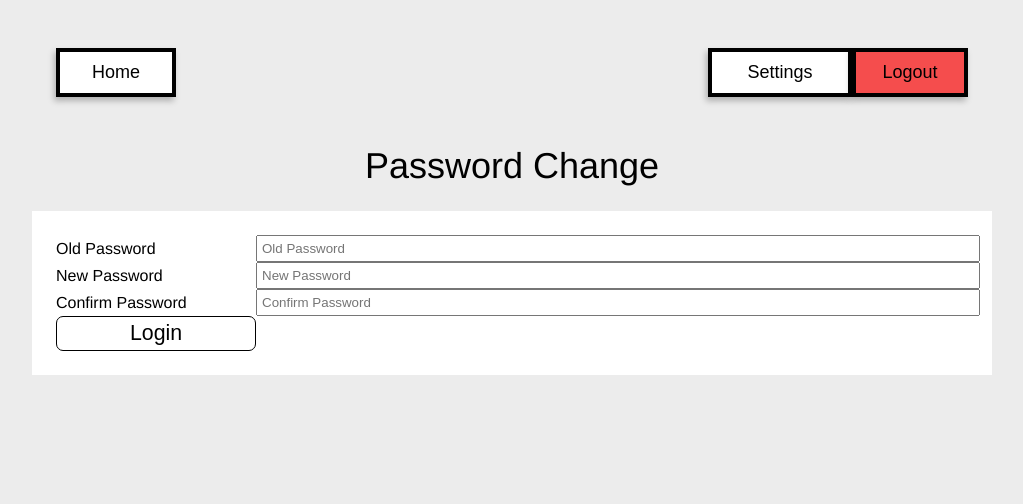
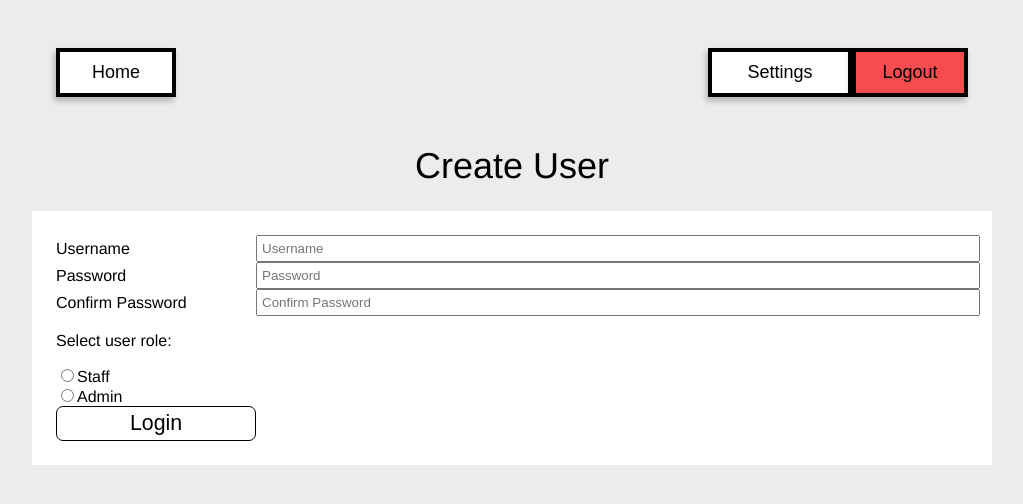
Before and after one commit to NubPaws/Hotel-Management, a React (Vite) app in the folder frontend/: page / in a window 1280 px wide. Shown: the top 504 px of the page, without its empty margins (128-1151 px from the left). Built offline with nearby package versions, Linux system fonts and the light colour scheme.

Commit message:
Added UserCreation screen and validations

```diff
--- a/frontend/src/App.tsx
+++ b/frontend/src/App.tsx
@@ -2,6 +2,7 @@ import './App.css'
 import {LoginScreen} from './Authentication/LoginScreen'
 import { ChangePassword } from './Authentication/PasswordChange'
 import { NavigationBar } from './UIElements/NavigationBar'
+import { UserCreationScreen } from './Authentication/UserCreationScreen'
 
 function App() {
 
@@ -9,7 +10,8 @@ function App() {
     <div className="appContainer">
       <NavigationBar />
       {/* <LoginScreen /> */}
-      <ChangePassword />
+      {/* <ChangePassword /> */}
+      <UserCreationScreen />
     </div>
   )
 }
--- a/frontend/src/Authentication/PasswordChange.tsx
+++ b/frontend/src/Authentication/PasswordChange.tsx
@@ -8,15 +8,15 @@ export function ChangePassword() {
         <CenteredLabel labelName="Password Change" />
         <form className="fieldsContainer">
           <Input id="oldPassword" className="field" type="password" name="oldPassword"
-                    placeholder="Old Password" errorMessageId="oldPasswordErrorMessage">
+                    placeholder="Old Password">
                     Old Password
           </Input>
           <Input id="newPassword" className="field" type="password" name="newPassword"
-                    placeholder="New Password" errorMessageId="newPasswordErrorMessage">
+                    placeholder="New Password">
                     New Password
           </Input>
           <Input id="confirmPassword" className="field" type="password" name="confirmPassword"
-                    placeholder="Confirm Password" errorMessageId="confirmPasswordErrorMessage">
+                    placeholder="Confirm Password">
                     Confirm Password
           </Input>
           <Button
--- /dev/null
+++ b/frontend/src/Authentication/UserCreationScreen.tsx
@@ -0,0 +1,61 @@
+import { useState } from "react"
+import { Input } from "../UIElements/Input"
+import { Button } from "../UIElements/Button"
+import { CenteredLabel } from "../UIElements/CenteredLabel"
+import { validateUserCreation } from "./Validation";
+
+export function UserCreationScreen() {
+    const [username, setUsername] = useState("");
+    const [password, setPassword] = useState("");
+    const [confirmPasswordText, setConfirmPasswordText] = useState("");
+
+    let [usernameErrorMessage, setUsernameErrorMessage] = useState("");
+    let [passwordErrorMessage, setPasswordErrorMessage] = useState("");
+    let [confirmPasswordFailedMessage, setConfirmPasswordFailedMessage] = useState("");
+
+    return (
+      <>
+        <CenteredLabel labelName="Create User" />
+        <form className="fieldsContainer">
+          <Input id="username" className="field" type="text" name="username"
+                      placeholder="Username"
+                      onChange={(e) => setUsername(e.target.value)}>
+                      Username
+          </Input>
+          <div>{usernameErrorMessage}</div>
+          <Input id="password" className="field" type="password" name="password"
+                    placeholder="Password"
+                    onChange={(e) => setPassword(e.target.value)}>
+                    Password
+          </Input>
+          <div>{passwordErrorMessage}</div>
+          <Input id="confirmPassword" className="field" type="password" name="confirmPassword"
+                    placeholder="Confirm Password"
+                    onChange={(e) => setConfirmPasswordText(e.target.value)}>
+                    Confirm Password
+          </Input>
+          <div>{confirmPasswordFailedMessage}</div>
+          <div className="userRoleContainer" >
+            <p>Select user role:</p>
+            <input type="radio" id="staff" name="role" value="staff"></input>
+            <label htmlFor ="staff">Staff</label>
+            <br/>
+            <input type="radio" id="admin" name="role" value="admin"></input>
+            <label htmlFor="admin">Admin</label>
+          </div>
+          <Button
+                    className="fieldLabel"
+                    bgColor="white"
+                    textColor="black"
+                    borderWidth="1px"
+                    onClick={() => validateUserCreation(username,
+                                                        password,
+                                                        confirmPasswordText,
+                                                        setUsernameErrorMessage,
+                                                        setConfirmPasswordFailedMessage)}>
+                    Login
+          </Button>
+        </form>
+      </>
+    )
+}
--- /dev/null
+++ b/frontend/src/Authentication/Validation.tsx
@@ -0,0 +1,53 @@
+import { Dispatch, SetStateAction } from "react";
+
+const USERNAME_MIN_LENGTH = 4;
+const PASSWORD_MIN_LENGTH = 4;
+
+// Validated all the fields required to create user
+function validateUserCreation(username: string,
+    password: string,
+    confirmPasswordText: string,
+    setUsernameErrorMessage: Dispatch<SetStateAction<string>>,
+    setConfirmPasswordFailedMessage: Dispatch<SetStateAction<string>>,
+) {
+    if (!validateUsername(username, setUsernameErrorMessage)) {
+        return false;
+    }
+    if (!validatePassword(password,
+                           confirmPasswordText,
+                           setConfirmPasswordFailedMessage)) {
+        return false;
+    }
+    return true;
+}
+
+function validateUsername(username: string,
+                          setUsernameErrorMessage: Dispatch<SetStateAction<string>>) {
+    if (username.length === 0) {
+        setUsernameErrorMessage("Username is empty");
+        return false;
+    }
+    if (username.length < USERNAME_MIN_LENGTH) {
+        setUsernameErrorMessage(`Username length need to be ${USERNAME_MIN_LENGTH} characters length`);
+        return false;
+    }
+    return true;
+}
+
+function validatePassword(passwordFirstAttempt: string,
+                         passwordSecondAttempt: string,
+                         setConfirmPasswordFailedMessage: Dispatch<SetStateAction<string>>) {
+    if (passwordFirstAttempt !== passwordSecondAttempt) {
+        setConfirmPasswordFailedMessage("Passwords don't match");
+        return false;
+    }
+    if (passwordFirstAttempt.length < PASSWORD_MIN_LENGTH) {
+        setConfirmPasswordFailedMessage(`Username length need to be ${PASSWORD_MIN_LENGTH} characters length`);
+        return false;
+    }
+    return true;
+}
+
+export {
+    validateUserCreation
+}
--- a/frontend/src/UIElements/Input.tsx
+++ b/frontend/src/UIElements/Input.tsx
@@ -8,7 +8,6 @@ export function Input(props : {className: string,
                                name: string,
                                placeholder: string,
                                onChange?: ChangeEventHandler<HTMLInputElement>,
-                               errorMessageId: string
                             }) {
     return (
         <div className={props.className}>
@@ -16,7 +15,6 @@ export function Input(props : {className: string,
             <div className="fieldInputContainer">
                 <input className="fieldInput" type={props.type}  name={props.name} id={props.id}
                     placeholder={props.placeholder} onChange={props.onChange} required/>
-                <div id={props.errorMessageId}></div>
             </div>
         </div>
     );
```
Also changed, not shown: frontend/src/Authentication/LoginScreen.tsx (+9 -2 lines).
